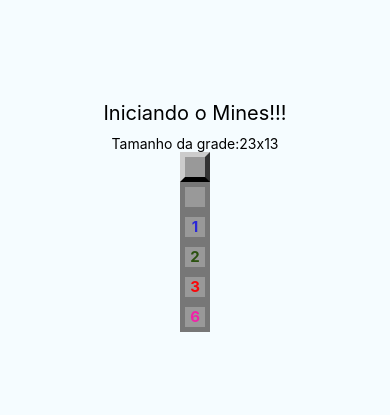
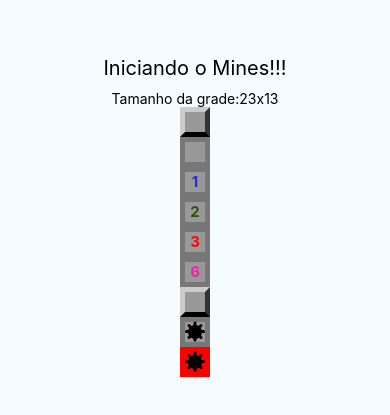
Before and after one commit to gillsonpassos/mines, a React Native app: screen / in a window 390 px wide. Shown: the part 211-626 px from the top of the page. Built offline with nearby package versions, Linux system fonts and the light colour scheme.

Commit message:
Componente Mina(Mine)

```diff
--- a/App.tsx
+++ b/App.tsx
@@ -17,6 +17,9 @@
         <Field opened nearMines={2} />
         <Field opened nearMines={3} />
         <Field opened nearMines={6} />
+        <Field mined />
+        <Field mined opened />
+        <Field mined opened exploded />
       </View>
     );
   }
--- a/src/components/Field.js
+++ b/src/components/Field.js
@@ -1,12 +1,14 @@
 import React from "react";
 import { View, StyleSheet, Text } from "react-native";
 import params from "../params";
+import Mine from "./Mine";
 
 export default props => {
-    const { mined, opened, nearMines } = props
+    const { mined, opened, nearMines, exploded } = props
 
     const styleField = [styles.field]
     if (opened) styleField.push(styles.opened)
+    if (exploded) styleField.push(styles.exploded)
     if (styleField.length === 1) styleField.push(styles.regular)
 
     let color = null
@@ -22,6 +24,7 @@
             {!mined && opened && nearMines > 0 ?
                 <Text style={[styles.label, { color: color }]}>
                     {nearMines}</Text> : false}
+            {mined && opened ? <Mine /> : false}
         </View>
     )
 }
@@ -48,6 +51,10 @@
     label: {
         fontWeight: 'bold',
         fontSize: params.fontSize,
+    },
+    exploded: {
+        backgroundColor: 'red',
+        borderColor: 'red',
     }
 
 })
--- /dev/null
+++ b/src/components/Mine.js
@@ -0,0 +1,36 @@
+import React from "react";
+import { View, StyleSheet } from "react-native";
+
+export default props => {
+    return (
+        <View style={styles.container}>
+            <View style={styles.coreMine} />
+            <View style={styles.line} />
+            <View style={[styles.line, { transform: [{ rotate: '45deg' }] }]} />
+            <View style={[styles.line, { transform: [{ rotate: '90deg' }] }]} />
+            <View style={[styles.line, { transform: [{ rotate: '135deg' }] }]} />
+        </View>
+    )
+}
+
+const styles = StyleSheet.create({
+    container: {
+        alignItems: 'center',
+        justifyContent: 'center'
+    },
+    coreMine: {
+        height: 14,
+        width: 14,
+        borderRadius: 10,
+        backgroundColor: 'black',
+        alignItems: 'center',
+        justifyContent: 'center',
+    },
+    line: {
+        position: 'absolute',
+        height: 3,
+        width: 20,
+        borderRadius: 3,
+        backgroundColor: 'black',
+    }
+})
```
